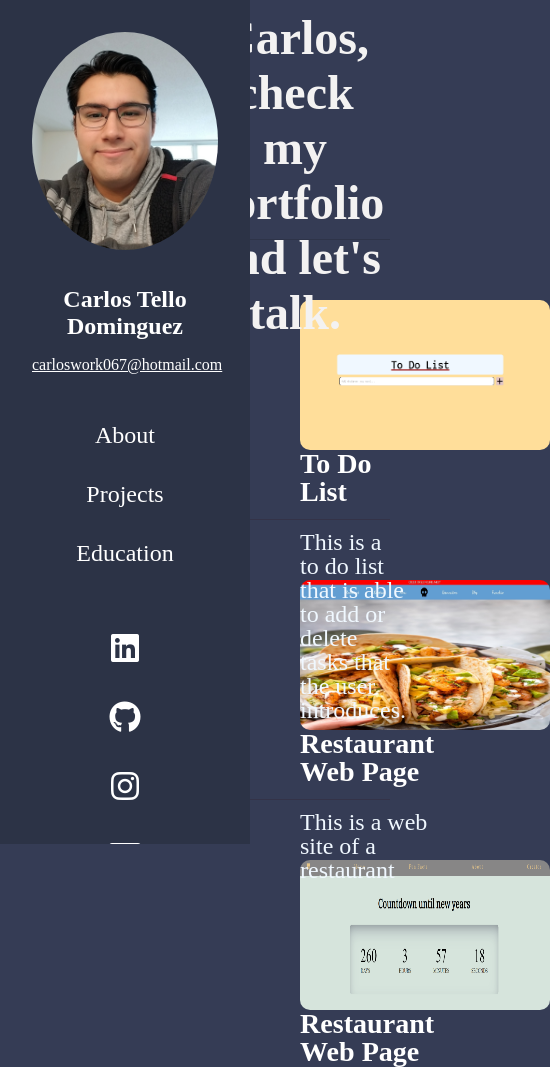
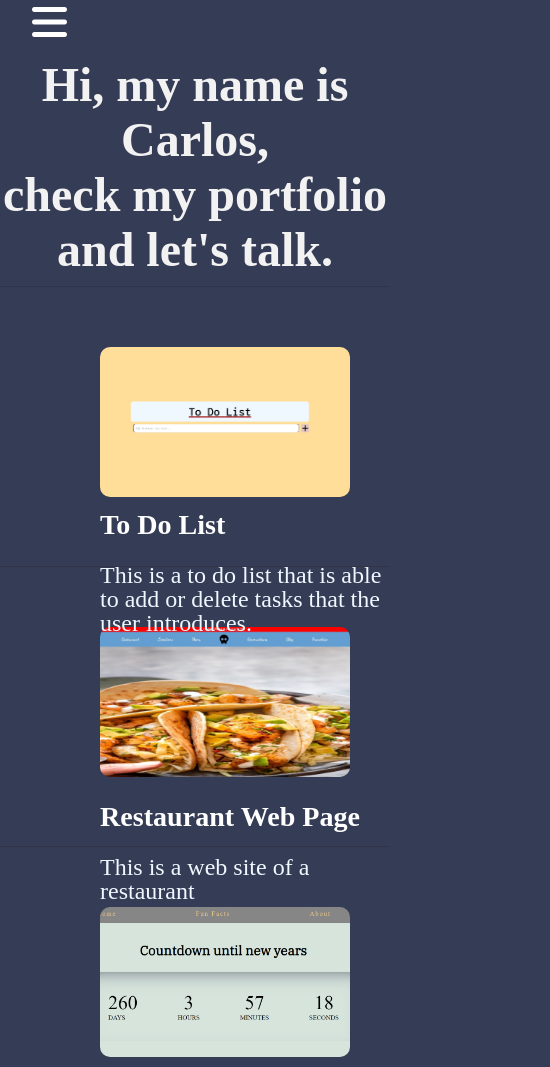
Before and after one commit to CharlieCharlie79/Portfolio, a plain HTML site: page index.html in a window 390 px wide. Shown: the top 1067 px of the page, 550 px wide, since content can reach past the window. Drawn offline with Linux system fonts and the light colour scheme.

Commit message:
Side-bar_Fixed_mobile

```diff
--- a/CSS/home.css
+++ b/CSS/home.css
@@ -37,10 +37,13 @@ a
     position: fixed;
     top:0;
     left:0;
+
 }
 
-/* width */
-::-webkit-scrollbar {
+
+
+  /* width */
+  ::-webkit-scrollbar {
     width: 1px;
   }
 
@@ -119,6 +122,10 @@ a
     font-size: 3rem;
 }
 
+.closebtn
+{
+ display: none;
+}
 /***********************************/
 
 
@@ -161,6 +168,9 @@ a
     transition: 0.3s;
     height: 150px;
     width: 250px;
+
+    object-fit:cover;
+    object-position: 50% 50%;
 }
 
 .projects img:hover
@@ -182,3 +192,44 @@ a
 {
     color: rgb(255, 255, 255);
 }
+
+
+
+@media(max-width: 767px)
+{
+    .nav-bar
+    {
+        position: fixed;
+        width: 0;
+        padding: 0;
+    }
+
+    .sections
+    {
+        margin-left: 0px;
+    }
+
+    #bars-menu
+    {
+        color: white;
+        font-size:2.5rem;
+        z-index: 2;
+        position: relative;
+        cursor: pointer;
+       padding: 2rem;
+    }
+
+    .fa-circle-xmark:before,
+    .fa-times-circle:before,
+    .fa-xmark-circle:before {
+      content: "\f057";
+      font-size: 2rem;
+      transition: 0.3s;
+  }
+
+  .closebtn
+  {
+    display: block;
+    clear: both;
+  }
+}
--- /dev/null
+++ b/JS/index.js
@@ -0,0 +1,15 @@
+var sidebar = document.getElementById("sidebar");
+var bars = document.getElementById("bars-menu");
+
+
+function openNav()
+{
+   sidebar.style.width = "250px";
+   bars.style.zIndex = -1;
+}
+
+function closeNav()
+{
+  sidebar.style.width = "0";
+  bars.style.zIndex = 2;
+}
--- a/index.html
+++ b/index.html
@@ -11,7 +11,10 @@
 <body>
 
     <section>
-        <div class="nav-bar">
+        <div class="nav-bar" id="sidebar">
+
+            <a href="javascript:void(0)" class="closebtn" onclick="closeNav()"><i class="fa-solid fa-circle-xmark"></i></a>
+
             <div class="profile">
                 <img src="IMG/picture.jpg" alt="">
                 <h1>Carlos Tello Dominguez</h1>
@@ -33,7 +36,11 @@
 
                 <a href="carloswork067@hotmail.com"><i class="fa-solid fa-envelope"></i></a>
             </div>
+
         </div>
+
+        <a id="bars-menu" onclick="openNav()"><i class="fa-solid fa-bars"></i></a>
+
     </section>
 
     <section>
@@ -69,7 +76,7 @@
             </div>
     </section>
 
-
+  <script src="JS/index.js"></script>
 
 </body>
 </html>
```
